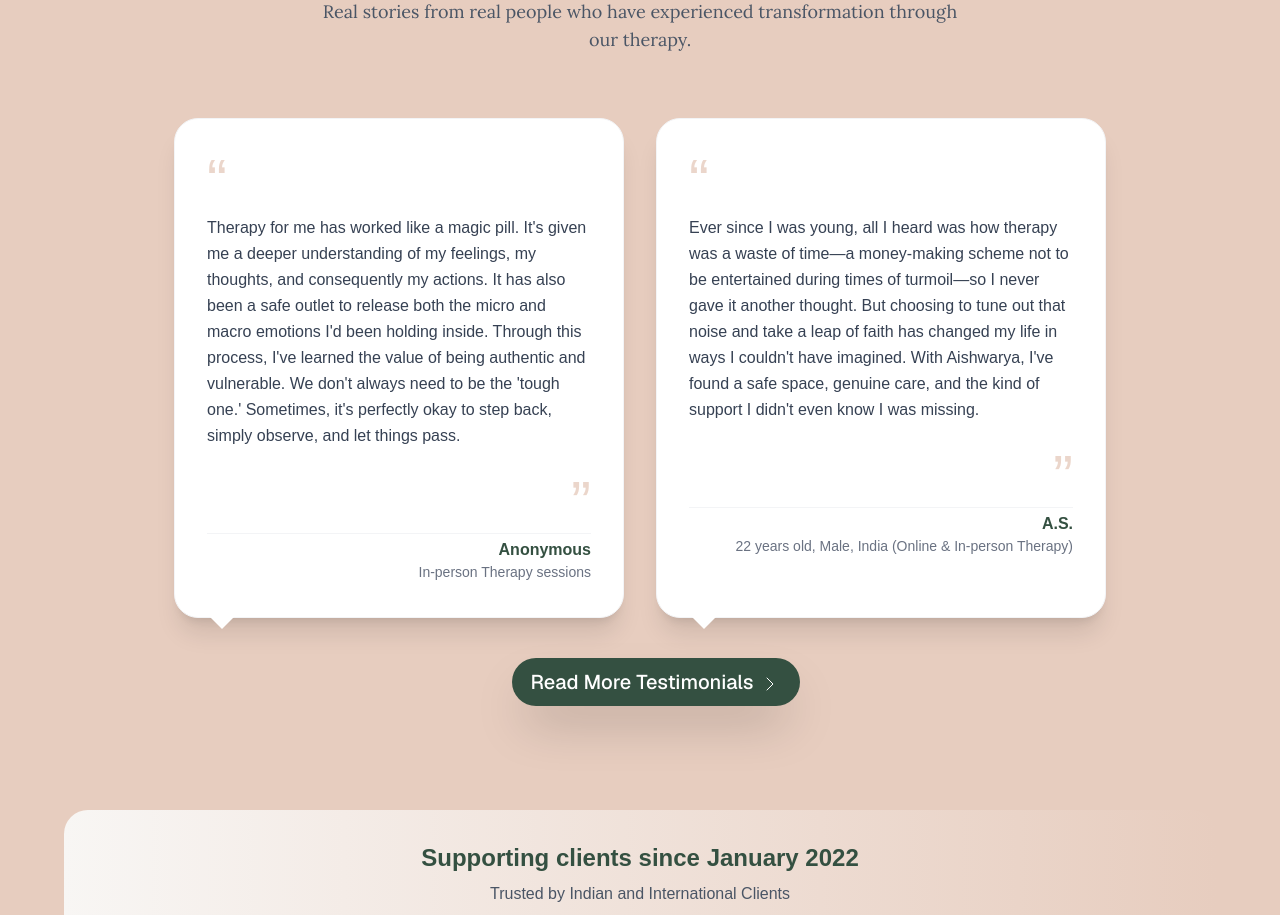
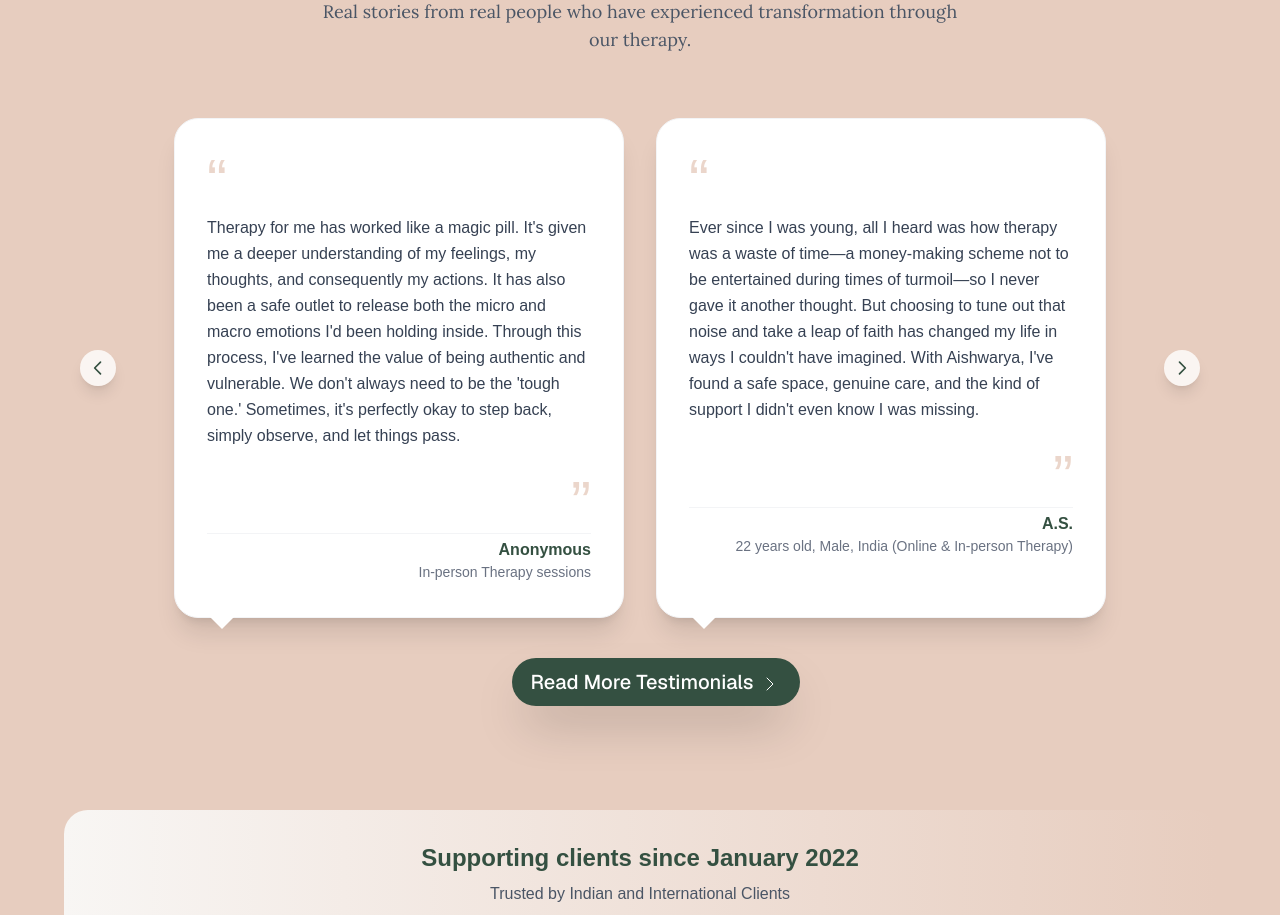
Before and after one commit to Shree0310/MindCraftWellness, a Next.js app: page / in a window 1280 px wide. Shown: the part 6274-7189 px from the top of the page. Built offline with nearby package versions, Linux system fonts and the light colour scheme; a web font is replaced by a local one.

Commit message:
Scrollable testimonials according to category

```diff
--- a/src/app/Components/About/OurStoryOurSpace.tsx
+++ b/src/app/Components/About/OurStoryOurSpace.tsx
@@ -21,11 +21,11 @@ const OurStoryOurSpace = () => {
     ];
 
     const slideLeftImage = () => {
-        setActiveImage(prev => (prev + 1) % images.length);
+         setActiveImage(prev => (prev - 1 < 0 ? images.length-1 : prev-1 ));
     }
 
     const slideRightImage = () => {
-        setActiveImage(prev => (prev - 1 < 0 ? images.length-1 : prev-1 ));
+        setActiveImage(prev => (prev + 1) % images.length);
     }
 
 return <div className="div">
--- a/src/app/Components/Testimonials/Testimonials.tsx
+++ b/src/app/Components/Testimonials/Testimonials.tsx
@@ -65,12 +65,6 @@ interface TestimonialsProps {
 }
 
 const Testimonials = ({category}: TestimonialsProps) => {
-    const [currentIndex, setCurrentIndex] = useState(0);
-    const { count: clientsCount, ref: clientsRef } = useCountUp(200, 2500);
-    const { count: therapyHRS, ref: therapyHRSRef} =useCountUp(1563, 2500);
-    const {count: ClientSatisfaction, ref: clientSatisfactionRef} = useCountUp(98, 3000);
-    const [activeTestimonial, setActiveTestimonial] = useState(0);
-
     const testimonials = [
         {
             id: 1,
@@ -121,21 +115,45 @@ const Testimonials = ({category}: TestimonialsProps) => {
         },
     ];
 
+    const { count: clientsCount, ref: clientsRef } = useCountUp(200, 2500);
+    const { count: therapyHRS, ref: therapyHRSRef} =useCountUp(1563, 2500);
+    const {count: ClientSatisfaction, ref: clientSatisfactionRef} = useCountUp(98, 3000);
+    const [activeCategoryIndex, setActiveCategoryIndex] = useState(0);
+
     useEffect(() => {
-        const interval = setInterval(() => {
-            setCurrentIndex((prevIndex) => (prevIndex + 2) % testimonials.length);
-        }, 3000);
-
-        return () => clearInterval(interval);
-    }, [testimonials.length]);
-
-    const getCurrentTestimonials = () => {
-        const first = testimonials[currentIndex];
-        const second = testimonials[(currentIndex + 1) % testimonials.length];
-        return [first, second];
-    };
+        console.log(groupedTestimonials);
+        console.log(categories);
+        console.log(testimonialsToShow);
+    }, [category]);
 
     const filteredTestimonials = category ?  testimonials.filter(testimonial => testimonial.category === category) : testimonials;
+
+    const groupedTestimonials = testimonials.reduce((acc, testimonial) => {
+        if(!acc[testimonial.category]){
+            acc[testimonial.category] = [];
+        }
+        acc[testimonial.category].push(testimonial);
+        return acc;
+    },{} as Record<string, typeof testimonials> );
+
+    const categories = Object.keys(groupedTestimonials);
+
+    const maxStartIndex = Math.max(0, filteredTestimonials.length - 2);
+
+    const slideRightTestimonials = () => {
+        setActiveCategoryIndex((prev) => {
+            return prev >= categories.length -1 ? 0 : prev + 1;
+        });
+    }
+
+    const slideLeftTestimonials = () => {
+        setActiveCategoryIndex((prev) => {
+            return prev <= 0 ? categories.length-1 : prev - 1;
+        });
+    }
+
+    const currCategory = categories[activeCategoryIndex];
+    const testimonialsToShow = groupedTestimonials[currCategory] || [];
 
     return (
         <div className="py-12 md:py-20 px-4 md:px-8">
@@ -154,18 +172,36 @@ const Testimonials = ({category}: TestimonialsProps) => {
                 </div>
             </div>
 
-                <div key={category} className="flex flex-col md:flex-row justify-center items-start gap-6 md:gap-8 max-w-6xl mx-auto">
-                    {filteredTestimonials
+                <div className="relative flex flex-col md:flex-row justify-center items-start gap-6 md:gap-8 max-w-6xl mx-auto">
+                    {testimonialsToShow
                         .map((testimonial) => (
                         <TestimonialGroup
                             key={testimonial.id}
-                            category= {category}
+                            category= {testimonial.category}
                             id={testimonial.id}
                             text={testimonial.text}
                             author= {testimonial.author}
                             role={testimonial.role}
                         />
                     ))}
+                    {/* Navigation Arrows */}
+                                <button
+                                    onClick={() => slideRightTestimonials()}
+                                    className="absolute top-1/2 right-4 transform -translate-y-1/2 bg-white/80 cursor-pointer hover:bg-white text-[#345041] p-2 rounded-full shadow-lg transition-all duration-200 hover:scale-110"
+                                >
+                                    <svg className="w-5 h-5" fill="none" stroke="currentColor" viewBox="0 0 24 24">
+                                        <path strokeLinecap="round" strokeLinejoin="round" strokeWidth={2} d="M9 5l7 7-7 7" />
+                                    </svg>
+                                </button>
+
+                                <button
+                                    onClick={() => slideLeftTestimonials()}
+                                    className="absolute top-1/2 left-4 transform -translate-y-1/2 bg-white/80 hover:bg-white text-[#345041] p-2 rounded-full shadow-lg transition-all duration-200 hover:scale-110"
+                                >
+                                    <svg className="w-5 h-5" fill="none" stroke="currentColor" viewBox="0 0 24 24">
+                                        <path strokeLinecap="round" strokeLinejoin="round" strokeWidth={2} d="M15 19l-7-7 7-7" />
+                                    </svg>
+                                </button>
                 </div>
 
                 <div className='text-center block py-8 pl-8'>
--- /dev/null
+++ b/src/app/sanity-webhook.ts
@@ -0,0 +1,10 @@
+'use server'
+
+import { revalidatePath } from 'next/cache'
+import { NextRequest, NextResponse } from 'next/server'
+
+export async function createPost(req: NextRequest, res: NextResponse) {
+  // Invalidate the cache for the /posts route
+  revalidatePath('/Blog')
+
+}
```
